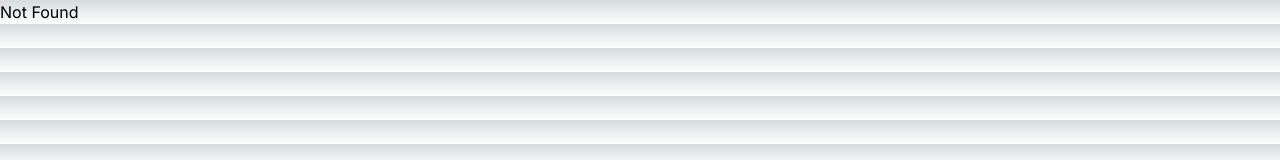
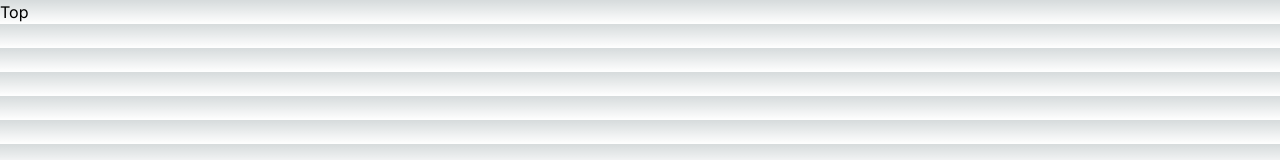
Before and after one commit to watahaizian/mimi-compendium, a Next.js app in the folder nextjs/my-app/: page /use-router-test in a window 1280 px wide. Before the commit this address had no page. Shown: the top 160 px of the page. Built offline with nearby package versions, Linux system fonts and the light colour scheme.

Commit message:
add use-router-test

```diff
--- /dev/null
+++ b/nextjs/my-app/app/use-router-test/page.tsx
@@ -0,0 +1,16 @@
+// useRouterを使うことで、プログラムからページ遷移を行うことができる
+
+'use client';
+import { useRouter } from 'next/navigation';
+
+const Page = () => {
+  const router = useRouter();
+
+  return (
+    <div>
+      <button onClick={() => router.push('/')}>Top</button>
+    </div>
+  );
+};
+
+export default Page;
```
